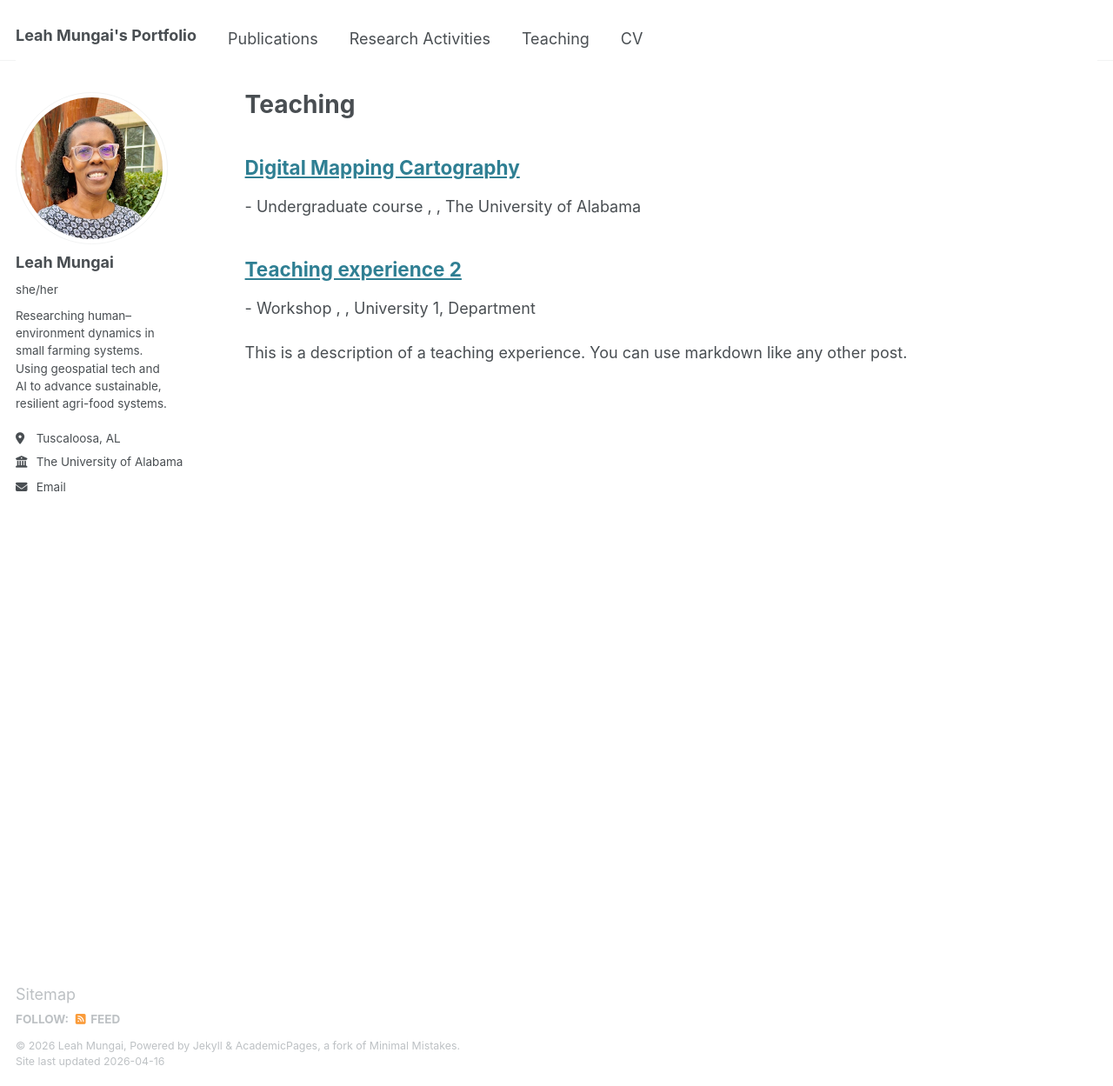
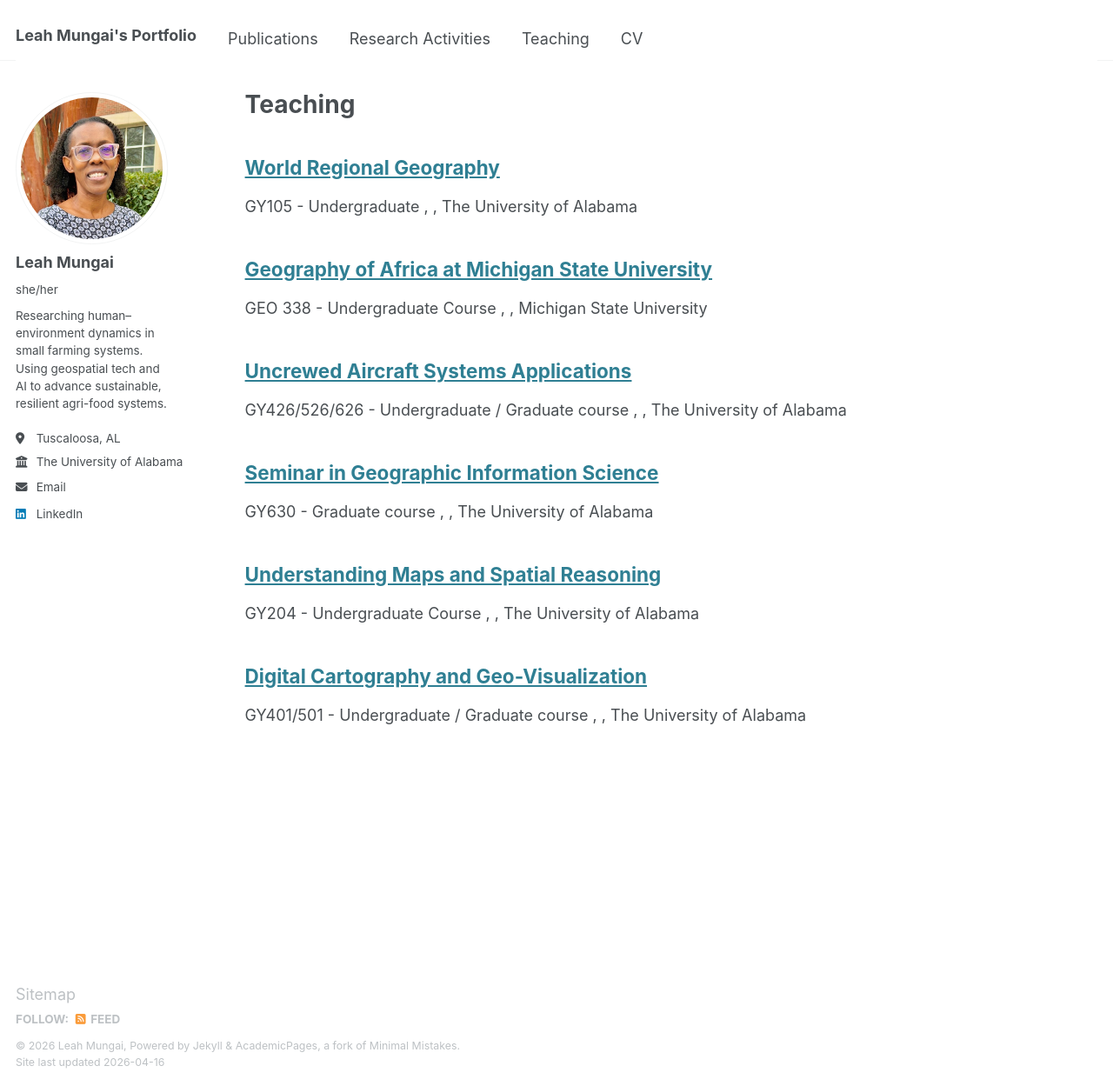
Before and after one commit to lmmungai/lmmungai.github.io, a Jekyll site: the page built from _pages/teaching.html, in a window 1280 px wide and 1249 px high. Shown: the whole window at 87% size. Built offline with Jekyll 4.4.1, drawn with Linux system fonts in a browser that asks for light colours.

Commit message:
Working on website updates

```diff
--- a/_config.yml
+++ b/_config.yml
@@ -59,7 +59,7 @@ author:
   keybase          : # Username
   instagram        : # Username
   lastfm           : # Username
-  linkedin         : # Username
+  linkedin         : Leah Mungai
   mastodon         : # URL
   medium           : # URL
   pinterest        : # Username
--- a/_teaching/2015-spring-teaching-2.md
+++ /dev/null
@@ -1,23 +0,0 @@
----
-title: "Teaching experience 2"
-collection: teaching
-type: "Workshop"
-permalink: /teaching/2015-spring-teaching-1
-venue: "University 1, Department"
-department: ""
-course_code: ""
-date: 2015-01-01
-taught_from: ""
-taught_to: ""
----
-
-This is a description of a teaching experience. You can use markdown like any other post.
-
-Heading 1
-======
-
-Heading 2
-======
-
-Heading 3
-======
--- a/_teaching/2024-Digital-Mapping-Cartography.md
+++ /dev/null
@@ -1,12 +0,0 @@
----
-title: "Digital Mapping Cartography"
-collection: teaching
-type: "Undergraduate course"
-permalink: /teaching/2024-Digital-Mapping-Cartography
-venue: "The University of Alabama"
-department: ""
-course_code: ""
-date: 2024-01-01
-taught_from: ""
-taught_to: ""
----
--- /dev/null
+++ b/_teaching/2026-digital-cartography.md
@@ -0,0 +1,12 @@
+---
+title: "Digital Cartography and Geo-Visualization"
+collection: teaching
+type: "Undergraduate / Graduate course"
+permalink: /teaching/2026-digital-cartography
+venue: "The University of Alabama"
+department: ""
+course_code: "GY401/501"
+date: 2024-01-01
+taught_from: ""
+taught_to: ""
+---
--- /dev/null
+++ b/_teaching/2026-maps-spatial-reasoning.md
@@ -0,0 +1,12 @@
+---
+title: "Understanding Maps and Spatial Reasoning"
+collection: teaching
+type: "Undergraduate Course"
+permalink: /teaching/2026-maps-spatial-reasoning
+venue: "The University of Alabama"
+department: ""
+course_code: "GY204"
+date: 2024-01-01
+taught_from: ""
+taught_to: ""
+---
--- /dev/null
+++ b/_teaching/2026-seminar-gis.md
@@ -0,0 +1,12 @@
+---
+title: "Seminar in Geographic Information Science"
+collection: teaching
+type: "Graduate course"
+permalink: /teaching/2026-seminar-gis
+venue: "The University of Alabama"
+department: ""
+course_code: "GY630"
+date: 2024-01-01
+taught_from: ""
+taught_to: ""
+---
--- /dev/null
+++ b/_teaching/2026-uas-applications.md
@@ -0,0 +1,12 @@
+---
+title: "Uncrewed Aircraft Systems Applications"
+collection: teaching
+type: "Undergraduate / Graduate course"
+permalink: /teaching/2026-uas-applications
+venue: "The University of Alabama"
+department: ""
+course_code: "GY426/526/626"
+date: 2024-01-01
+taught_from: ""
+taught_to: ""
+---
--- /dev/null
+++ b/_teaching/past-geography-of-africa.md
@@ -0,0 +1,12 @@
+---
+title: "Geography of Africa at Michigan State University"
+collection: teaching
+type: "Undergraduate Course"
+permalink: /teaching/past-geography-of-africa
+venue: "Michigan State University"
+department: ""
+course_code: "GEO 338"
+date: 2024-01-01
+taught_from: ""
+taught_to: ""
+---
--- /dev/null
+++ b/_teaching/past-world-regional-geography.md
@@ -0,0 +1,12 @@
+---
+title: "World Regional Geography"
+collection: teaching
+type: "Undergraduate"
+permalink: /teaching/past-world-regional-geography
+venue: "The University of Alabama"
+department: ""
+course_code: "GY105"
+date: 2024-01-01
+taught_from: ""
+taught_to: ""
+---
```
Also changed, not shown: _pages/about.md (+9 -2 lines).
